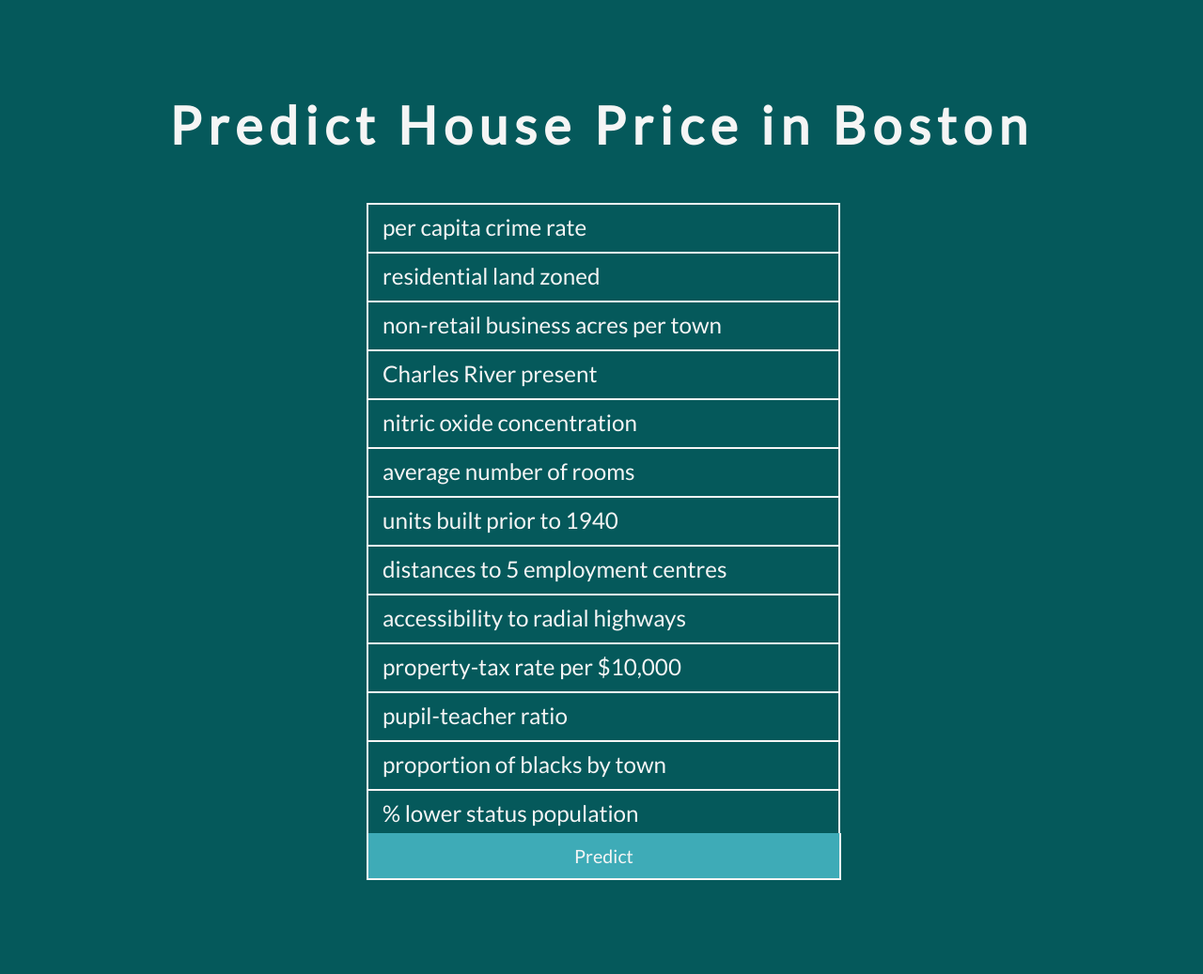
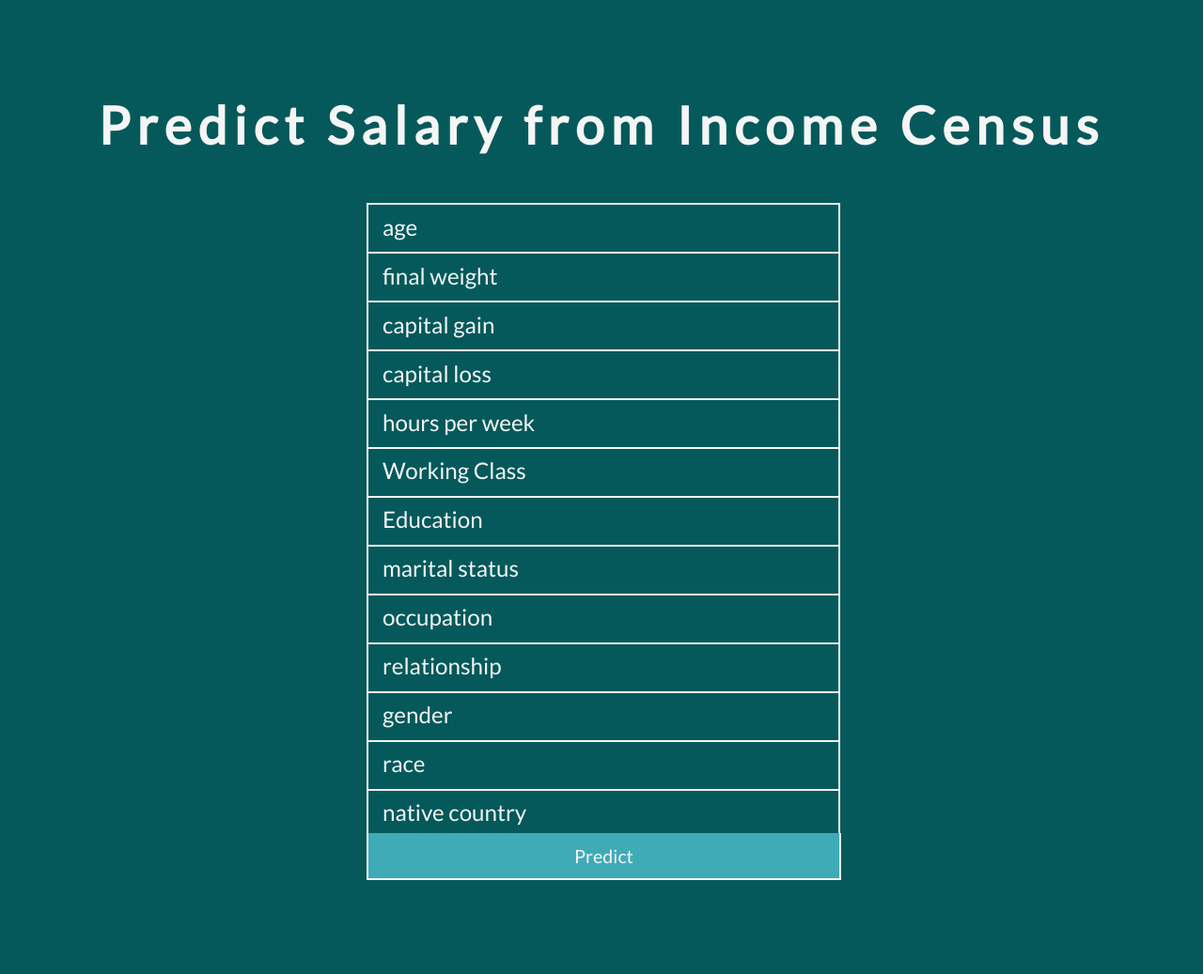
Before and after one commit to shiv0112/income-prediction-xgboost, a Flask app: page / in a window 1280 px wide. Shown: the whole page at 94% size. Run offline with Flask 2, Linux system fonts and the light colour scheme.

Commit message:
site complete

```diff
--- a/app.py
+++ b/app.py
@@ -1,9 +1,34 @@
 from flask import Flask, render_template, request, jsonify
 from flask_cors import CORS,cross_origin
 import numpy as np
+import pandas as pd
 from pickle import load
 
 app=Flask(__name__)
+
+def preprocess(df):
+    train_set = pd.read_csv('train_data.csv')
+    train_set['workclass']=np.where(train_set['workclass']==' Without-pay',' Never-worked',train_set['workclass'])
+    train_set['workclass']=np.where(train_set['workclass']==' ?',train_set['workclass'].mode(),train_set['workclass'])
+    train_set['occupation']=np.where(train_set['occupation']==' ?',train_set['occupation'].mode(),train_set['occupation'])
+    col_labels = ['age', 'workclass', 'fnlwgt', 'education_num','marital_status', 'occupation','relationship', 'race', 'sex', 'capital_gain','capital_loss', 'hours_per_week', 'native_country']
+    scaler=load(open('scaler.pkl','rb'))
+    df=pd.DataFrame(df,columns=col_labels)
+    fq = train_set.groupby('workclass').size()/len(train_set)
+    df['workclass']=df['workclass'].map(fq)
+    fq=train_set.groupby('marital_status').size()/len(train_set)
+    df['marital_status']=df['marital_status'].map(fq)
+    fq=train_set.groupby('occupation').size()/len(train_set)
+    df['occupation']=df['occupation'].map(fq)
+    fq=train_set.groupby('relationship').size()/len(train_set)
+    df['relationship']=df['relationship'].map(fq)
+    fq=train_set.groupby('race').size()/len(train_set)
+    df['race']=df['race'].map(fq)
+    df['sex']=np.where(df['sex']==' Male',0,1)
+    df['native_country']=np.where(df['native_country']==' United-States',1,0)
+    df=scaler.transform(df)
+    df=pd.DataFrame(df,columns=col_labels)
+    return(df)
 
 @app.route('/',methods=['GET'])
 @cross_origin()
@@ -15,22 +40,29 @@ def homePage():
 def index():
     try:
         age=float(request.form['age'])
-        wrkcls=float(request.form['wrkcls'])
+        wrkcls=str(request.form['wrkcls'])
         fnlwgt=float(request.form['fnlwgt'])
-        education_num=float(request.form['education_num'])
-        marital_status=float(request.form['marital_status'])
-        occupation=float(request.form['occupation'])
-        relationship=float(request.form['relationship'])
-        race=float(request.form['race'])
-        sex=float(request.form['sex'])
+        education_num=str(request.form['education_num'])
+        marital_status=str(request.form['marital_status'])
+        occupation=str(request.form['occupation'])
+        relationship=str(request.form['relationship'])
+        race=str(request.form['race'])
+        sex=str(request.form['sex'])
         cap_gain=float(request.form['cap_gain'])
         cap_loss=float(request.form['cap_loss'])
         hourspweek=float(request.form['hourspweek'])
-        native_count=float(request.form['native_count'])
+        native_count=str(request.form['native_count'])
+        final_arr=np.array([[age, wrkcls, fnlwgt, education_num, marital_status, occupation,relationship, race, sex, cap_gain, cap_loss,hourspweek, native_count]])
+        model=load(open('model.pkl','rb'))
+        prediction=model.predict(preprocess(final_arr))
+        if prediction[0]==0:
+            prediction="less than $50K."
+        else:
+            prediction="more than $50K."
         return render_template('results.html',prediction=prediction)
     except Exception as e:
         print('The Exception message is: ',e)
-        return 'Something Went Wrong. Go back and try again.'
+        return 'Something went Wrong. Go back and try again.'
 
 
 if __name__=="__main__":
--- a/templates/index.html
+++ b/templates/index.html
@@ -2,30 +2,117 @@
 
 {% block head %}
 
-<title>Boston House Price Prediction</title>
+<title>Salary Predict API</title>
 <link rel="Stylesheet" href="{{ url_for('static', filename='style.css') }}">
 {% endblock %}
 
 
 {% block body %}
-<header><h2 style="text-align: center">Predict House Price in Boston</h2></header>
+<header><h2 style="text-align: center">Predict Salary from Income Census</h2></header>
 
 <form id="form" class="topBefore" action="/predict" method="POST">
+  <input type="number" step="0.00001" name="age" placeholder="age">
+  <input type="number" step="0.00001" name="fnlwgt" placeholder="final weight">
+  <input type="number" step="0.00001" name="cap_gain" placeholder="capital gain">
+  <input type="number" step="0.00001" name="cap_loss" placeholder="capital loss">
+  <input type="number" step="0.00001" name="hourspweek" placeholder="hours per week">
 
-  <input type="number" step="0.000000001" name="CRIM" id="crim" placeholder="per capita crime rate">
-  <input type="number" step="0.000000001" name="ZN" id="zn" placeholder="residential land zoned">
-  <input type="number" step="0.000000001" name="INDUS" id="indus" placeholder="non-retail business acres per town">
-  <input type="number" step="0.000000001" name="CHAS" id="chas" placeholder="Charles River present">
-  <input type="number" step="0.000000001" name="NOX" id="nox" placeholder="nitric oxide concentration">
-  <input type="number" step="0.000000001" name="RM" id="rm" placeholder="average number of rooms">
-  <input type="number" step="0.000000001" name="AGE" id="age" placeholder="units built prior to 1940">
-  <input type="number" step="0.000000001" name="DIS" id="dis" placeholder="distances to 5 employment centres">
-  <input type="number" step="0.000000001" name="RAD" id="rad" placeholder="accessibility to radial highways">
-  <input type="number" step="0.000000001" name="TAX" id="tax" placeholder="property-tax rate per $10,000">
-  <input type="number" step="0.000000001" name="PTRATIO" id="ptratio" placeholder="pupil-teacher ratio">
-  <input type="number" step="0.000000001" name="B" id="b" placeholder="proportion of blacks by town">
-  <input type="number" step="0.000000001" name="LSTAT" id="lstat" placeholder="% lower status population">
+
+  <input list="r" name="wrkcls" placeholder="Working Class">
+  <datalist id="r">
+    <option value=" Private">Private</option>
+    <option value=" Self-emp-not-inc">Self-emp-not-inc</option>
+    <option value=" Self-emp-inc">Self-emp-inc</option>
+    <option value=" Federal-gov">Federal-gov</option>
+    <option value=" Local-gov">Local-gov</option>
+    <option value=" State-gov">State-gov</option>
+    <option value=" Never-worked">No pay</option>
+  </datalist>
+
+  <input list="e" name="education_num" placeholder="Education">
+  <datalist id="e">
+    <option value="16">Doctrate</option>
+    <option value="14">Masters</option>
+    <option value="14">Prof-school</option>
+    <option value="13">Bachelors</option>
+    <option value="12">Assoc-acdm</option>
+    <option value="11">Assoc-voc</option>
+    <option value="10">Some-college</option>
+    <option value="9">HS-grad</option>
+    <option value="8">12th</option>
+    <option value="7">11th</option>
+    <option value="6">10th</option>
+    <option value="5">9th</option>
+    <option value="4">7th-8th</option>
+    <option value="3">5th-6th</option>
+    <option value="2">1st-4th</option>
+  </datalist>
+
+  <input list="m" name="marital_status" placeholder="marital status">
+  <datalist id="m">
+    <option value=" Married-civ-spouse">Married-civ-spouse</option>
+    <option value=" Married-AF-spouse">Married-AF-spouse</option>
+    <option value=" Married-spouse-absen">Married-spouse-absent</option>
+    <option value=" Separated">Separated</option>
+    <option value=" Never-married">Never-married</option>
+    <option value=" Divorced">Divorced</option>
+    <option value=" Widowed">Widowed</option>
+  </datalist>
+
+  <input list="occ" name="occupation" placeholder="occupation">
+  <datalist id="occ">
+    <option value=" Tech-support">Tech-support</option>
+    <option value=" Craft-repair">Craft-repair</option>
+    <option value=" Sales">Sales</option>
+    <option value=" Exec-managerial">Exec-managerial</option>
+    <option value=" Prof-specialty">Prof-specialty</option>
+    <option value=" Handlers-cleaners">Handlers-cleaners</option>
+    <option value=" Machine-op-inspct">Machine-op-inspct</option>
+    <option value=" Adm-clerical">Adm-clerical</option>
+    <option value=" Farming-fishing">Farming-fishing</option>
+    <option value=" Transport-moving">Transport-moving</option>
+    <option value=" Priv-house-serv">Priv-house-serv</option>
+    <option value=" Protective-serv">Protective-serv</option>
+    <option value=" Armed-Forces">Armed-Forces</option>
+    <option value=" Other-service">Other-service</option>
+  </datalist>
+
+  <input list="rel" name="relationship" placeholder="relationship">
+  <datalist id="rel">
+    <option value=" Husband">Husband</option>
+    <option value=" Wife">Wife</option>
+    <option value=" Own-child">Own-child</option>
+    <option value=" Not-in-family">Not-in-Family</option>
+    <option value=" Other-relative">Other-relative</option>
+    <option value=" Unmarried">Unmarried</option>
+  </datalist>
+
+  <input list="sex" name="sex" placeholder="gender">
+  <datalist id="sex">
+    <option value=" Male">Male</option>
+    <option value=" Female">Female</option>
+  </datalist>
+
+  <input list="rc" name="race" placeholder="race">
+  <datalist id="rc">
+    <option value=" White">White</option>
+    <option value=" Amer-Indian-Eskimo">Amer-Indian-Eskimo</option>
+    <option value=" Asian-Pac-Islander">Asian-Pac-Islander</option>
+    <option value=" Black">Black</option>
+    <option value=" Other">Other</option>
+  </datalist>
+
+
+  <input list="nc" name="native_count" placeholder="native country">
+  <datalist id="nc">
+    <option value=" United-States">USA</option>
+    <option value=" England">England</option>
+    <option value=" India">India</option>
+    <option value=" China">China</option>
+    <option value=" Japan">Japan</option>
+    <option value=" other">Any other</option>
+  </datalist>
+
   <input id="submit" type="submit" value="Predict">
-
 </form>
 {% endblock %}
--- a/templates/results.html
+++ b/templates/results.html
@@ -3,12 +3,12 @@
 
 <head>
   <meta charset="UTF-8">
-  <title>Review Page</title>
+  <title>Salary Predict API</title>
   <link rel="stylesheet" href="{{ url_for('static', filename='final.css') }}">
 </head>
 
 
-<header><h2>Boston House Prediction</h2></header>
+<header><h2>Predict Salary from Income Census</h2></header>
 
 <table id="customers">
   <tr>
@@ -16,7 +16,7 @@
   <tr>
 
   <tr>
-    <td>Price of your house in Boston is {{prediction}} units.</td>
+    <td>Your salary based on your info will be {{prediction}}</td>
   </tr>
 </table>
 
```
Also changed, not shown: 9 other files.
